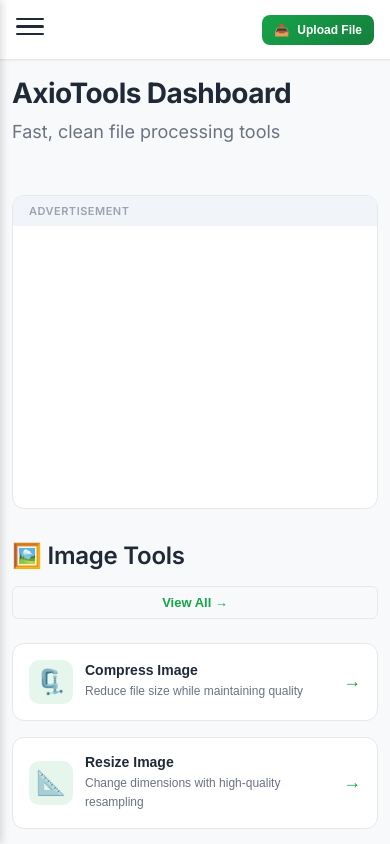
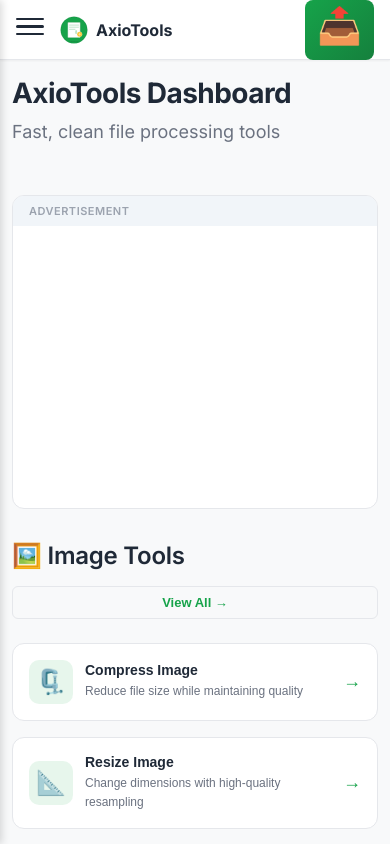
Before and after one commit to bornBrian/axiotools, a React (Create React App) app in the folder frontend/: page / in a window 390 px wide. Built offline with nearby package versions, Linux system fonts and the light colour scheme.

Commit message:
Improve mobile layout and SEO metadata for AxioTools

```diff
--- a/frontend/public/index.html
+++ b/frontend/public/index.html
@@ -2,16 +2,19 @@
 <html lang="en">
   <head>
     <meta charset="utf-8" />
-    <meta name="viewport" content="width=device-width, initial-scale=1" />
+    <meta name="viewport" content="width=device-width, initial-scale=1, viewport-fit=cover" />
     <meta name="theme-color" content="#16a34a" />
+    <meta name="application-name" content="AxioTools" />
+    <meta name="apple-mobile-web-app-title" content="AxioTools" />
+    <meta name="apple-mobile-web-app-capable" content="yes" />
 
     <!-- Primary Meta Tags (SEO) -->
-    <meta name="title" content="🚀 AxioTools - Free Online Image & PDF Tools | Compress, Convert, Merge" />
+    <meta name="title" content="AxioTools | Free Online Image & PDF Tools" />
     <meta
       name="description"
-      content="AxioTools: Free online tools for image compression, PDF compression, image resizing, image conversion, watermarking, PDF merging, PDF splitting, and Word to PDF conversion. No signup, no watermarks, instant processing."
+      content="AxioTools is a free online toolkit for image compression, image conversion, PDF merge and split, watermarking, resizing, and Word to PDF conversion."
     />
-    <meta name="keywords" content="free image compressor, compress image online, pdf compressor, compress pdf, image converter, resize image, image to pdf, pdf merger, pdf splitter, watermark image, apply filters, word to pdf converter, online file tools, image editor, pdf editor, free converter tool" />
+    <meta name="keywords" content="AxioTools, image compressor, pdf compressor, image converter, resize image, pdf merger, pdf splitter, watermark image, word to pdf, free online tools" />
     <meta name="author" content="AxioTools" />
     <meta name="robots" content="index, follow, max-snippet:-1, max-image-preview:large, max-video-preview:-1" />
     <meta name="language" content="English" />
@@ -19,20 +22,23 @@
     <!-- Open Graph / Facebook -->
     <meta property="og:type" content="website" />
     <meta property="og:url" content="https://axiomtools.best" />
-    <meta property="og:title" content="🚀 AxioTools - Free Online Image & PDF Tools | Compress, Convert, Merge" />
-    <meta property="og:description" content="Free online file processing tools. Compress images and PDFs, convert formats, resize, watermark, merge, split, and convert Word to PDF. No signup, no watermarks." />
+    <meta property="og:title" content="AxioTools | Free Online Image & PDF Tools" />
+    <meta property="og:description" content="Free online tools to compress images and PDFs, convert files, resize images, watermark, merge PDFs, split PDFs, and convert Word to PDF." />
     <meta property="og:image" content="https://axiomtools.best/logo.svg" />
+    <meta property="og:image:alt" content="AxioTools logo" />
     <meta property="og:site_name" content="AxioTools" />
 
     <!-- Twitter -->
     <meta property="twitter:card" content="summary_large_image" />
     <meta property="twitter:url" content="https://axiomtools.best" />
-    <meta property="twitter:title" content="🚀 AxioTools - Free Online Image & PDF Tools" />
+    <meta property="twitter:title" content="AxioTools | Free Online Image & PDF Tools" />
     <meta property="twitter:description" content="Free online tools to compress images, compress PDFs, convert formats, resize, watermark, merge, and more." />
     <meta property="twitter:image" content="https://axiomtools.best/logo.svg" />
+    <meta property="twitter:image:alt" content="AxioTools logo" />
 
     <!-- Canonical URL -->
     <link rel="canonical" href="https://axiomtools.best" />
+    <link rel="manifest" href="/manifest.json" />
 
     <!-- Google Site Verification -->
     <meta name="google-site-verification" content="FHtlTjCLEJy4JHX8i06IZwjqO49FaqF_lyyF0jGEMo4" />
@@ -40,6 +46,7 @@
     <!-- Favicon - Using SVG Logo -->
     <link rel="icon" type="image/svg+xml" href="/logo.svg" />
     <link rel="apple-touch-icon" href="/logo.svg" />
+    <link rel="mask-icon" href="/logo.svg" color="#16a34a" />
 
     <!-- Fonts -->
     <link rel="preconnect" href="https://fonts.googleapis.com" />
@@ -67,6 +74,20 @@
       "author": {
         "@type": "Organization",
         "name": "AxioTools"
+      }
+    }
+    </script>
+
+    <script type="application/ld+json">
+    {
+      "@context": "https://schema.org",
+      "@type": "WebSite",
+      "name": "AxioTools",
+      "url": "https://axiomtools.best",
+      "potentialAction": {
+        "@type": "SearchAction",
+        "target": "https://axiomtools.best/?q={search_term_string}",
+        "query-input": "required name=search_term_string"
       }
     }
     </script>
@@ -167,7 +188,7 @@
     }
     </script>
 
-    <title>AxioTools - Free Image & PDF Compression Tools Online</title>
+    <title>AxioTools | Free Online Image & PDF Tools</title>
     <!-- Build: 2026-04-10 Force Rebuild -->
 
     <!-- Google Analytics -->
--- a/frontend/src/App.css
+++ b/frontend/src/App.css
@@ -6,17 +6,20 @@
 .app-container {
   display: flex;
   width: 100%;
-  height: 100vh;
+  min-height: 100vh;
+  min-height: 100dvh;
   background-color: var(--bg-secondary);
   position: relative;
   overflow: hidden;
+  overflow-x: hidden;
 }
 
 /* MOBILE: Convert to block layout */
 @media (max-width: 767px) {
   .app-container {
     display: block;
-    height: 100vh;
+    min-height: 100vh;
+    min-height: 100dvh;
     width: 100%;
   }
 }
@@ -56,6 +59,7 @@
   overflow: hidden;
   position: relative;
   width: 100%;
+  min-width: 0;
 }
 
 /* Desktop: No margin needed (sidebar is fixed) */
@@ -92,6 +96,7 @@
   display: flex;
   overflow: hidden;
   gap: 1rem;
+  min-width: 0;
 }
 
 @media (max-width: 1023px) {
@@ -117,6 +122,7 @@
   padding: 2rem;
   background-color: var(--bg-secondary);
   scrollbar-width: thin;
+  min-width: 0;
 }
 
 /* Tablet: Reduced padding */
@@ -129,7 +135,7 @@
 /* Mobile: Minimal padding */
 @media (max-width: 767px) {
   .page-wrapper {
-    padding: 1.5rem 1rem;
+    padding: 1rem 0.875rem;
     width: 100%;
     flex: 1;
   }
--- a/frontend/src/App.jsx
+++ b/frontend/src/App.jsx
@@ -12,12 +12,14 @@
 function App() {
   const [currentPage, setCurrentPage] = React.useState('dashboard');
   const [selectedTool, setSelectedTool] = React.useState(null);
+  const [isMobile, setIsMobile] = React.useState(window.innerWidth < 768);
   const [sidebarOpen, setSidebarOpen] = React.useState(window.innerWidth >= 1024);
 
   // Responsive sidebar state management
   React.useEffect(() => {
     const handleResize = () => {
       const width = window.innerWidth;
+      setIsMobile(width < 768);
       // On desktop (≥1024px), keep sidebar open
       // On tablet (768-1023px), keep sidebar open but collapsible
       // On mobile (≤767px), close sidebar
@@ -62,7 +64,7 @@
   return (
     <div className="app-container">
       {/* Mobile Backdrop Overlay */}
-      {sidebarOpen && window.innerWidth < 768 && (
+      {sidebarOpen && isMobile && (
         <div
           className="sidebar-backdrop"
           onClick={() => setSidebarOpen(false)}
@@ -74,7 +76,7 @@
         currentPage={currentPage}
         onPageChange={(page) => {
           setCurrentPage(page);
-          if (window.innerWidth < 768) {
+          if (isMobile) {
             setSidebarOpen(false);
           }
         }}
--- a/frontend/src/components/Sidebar.css
+++ b/frontend/src/components/Sidebar.css
@@ -15,6 +15,7 @@
   transition: all 0.3s ease;
   z-index: 100;
   position: relative;
+  overscroll-behavior: contain;
 }
 
 /* ========================================
@@ -71,7 +72,7 @@
     position: fixed;
     left: 0;
     top: 0;
-    width: 260px;
+    width: min(84vw, 300px);
     height: 100vh;
     z-index: 1000;
     transform: translateX(-100%);
@@ -111,18 +112,14 @@
   }
 }
 
-.logo-placeholder {
+.sidebar-logo {
   width: 40px;
   height: 40px;
-  background: linear-gradient(135deg, var(--primary) 0%, var(--primary-dark) 100%);
-  border-radius: 8px;
-  display: flex;
-  align-items: center;
-  justify-content: center;
-  color: white;
-  font-weight: 700;
-  font-size: 14px;
+  border-radius: 10px;
   flex-shrink: 0;
+  object-fit: contain;
+  background: #fff;
+  box-shadow: 0 1px 3px rgba(0, 0, 0, 0.08);
 }
 
 .logo-text {
@@ -132,8 +129,18 @@
 }
 
 @media (max-width: 767px) {
+  .sidebar-header {
+    padding: 0 0.875rem;
+    margin-bottom: 1rem;
+  }
+
+  .sidebar-logo {
+    width: 36px;
+    height: 36px;
+  }
+
   .logo-text {
-    font-size: 15px;
+    font-size: 14px;
   }
 }
 
@@ -183,6 +190,7 @@
   transition: all 0.2s ease;
   font-weight: 500;
   text-align: left;
+  min-width: 0;
 }
 
 .menu-item:hover {
--- a/frontend/src/components/Sidebar.jsx
+++ b/frontend/src/components/Sidebar.jsx
@@ -14,7 +14,7 @@
     <aside className={`sidebar ${isOpen ? 'open' : 'closed'}`}>
       {/* Logo Area */}
       <div className="sidebar-header">
-        <div className="logo-placeholder">AXIO</div>
+        <img className="sidebar-logo" src="/logo.svg" alt="AxioTools logo" />
         <span className="logo-text">AxioTools</span>
       </div>
 
--- a/frontend/src/components/TopBar.css
+++ b/frontend/src/components/TopBar.css
@@ -35,8 +35,25 @@
 .topbar-left {
   display: flex;
   align-items: center;
-  gap: 1.5rem;
+  gap: 1rem;
   flex: 1;
+}
+
+.topbar-brand {
+  display: none;
+  align-items: center;
+  gap: 0.5rem;
+  font-weight: 700;
+  color: var(--text-primary);
+  min-width: 0;
+}
+
+.topbar-logo {
+  width: 28px;
+  height: 28px;
+  border-radius: 8px;
+  object-fit: contain;
+  flex-shrink: 0;
 }
 
 /* ========================================
@@ -76,6 +93,12 @@
 /* Show hamburger on tablet & mobile */
 @media (max-width: 1023px) {
   .hamburger-btn {
+    display: flex;
+  }
+}
+
+@media (max-width: 767px) {
+  .topbar-brand {
     display: flex;
   }
 }
@@ -153,6 +176,10 @@
   text-align: center;
 }
 
+.upload-icon {
+  line-height: 1;
+}
+
 .upload-btn:hover {
   box-shadow: var(--shadow-md);
   transform: translateY(-2px);
@@ -164,8 +191,12 @@
 
 @media (max-width: 767px) {
   .upload-btn {
-    padding: 0.5rem 0.75rem;
+    padding: 0.5rem 0.7rem;
     font-size: 13px;
+  }
+
+  .upload-label {
+    display: none;
   }
 }
 
@@ -214,6 +245,6 @@
   }
 
   .topbar-left {
-    flex: 0;
+    flex: 1;
   }
 }
--- a/frontend/src/components/TopBar.jsx
+++ b/frontend/src/components/TopBar.jsx
@@ -10,11 +10,16 @@
           <span></span>
           <span></span>
         </button>
+        <div className="topbar-brand">
+          <img src="/logo.svg" alt="AxioTools" className="topbar-logo" />
+          <span>AxioTools</span>
+        </div>
       </div>
 
       <div className="topbar-right">
         <button className="upload-btn">
-          <span>📤</span> Upload File
+          <span className="upload-icon">📤</span>
+          <span className="upload-label">Upload File</span>
         </button>
       </div>
     </header>
```
Also changed, not shown: frontend/public/manifest.json (added), frontend/public/robots.txt, 1 other file (tests, documents, lock files or other folders).
